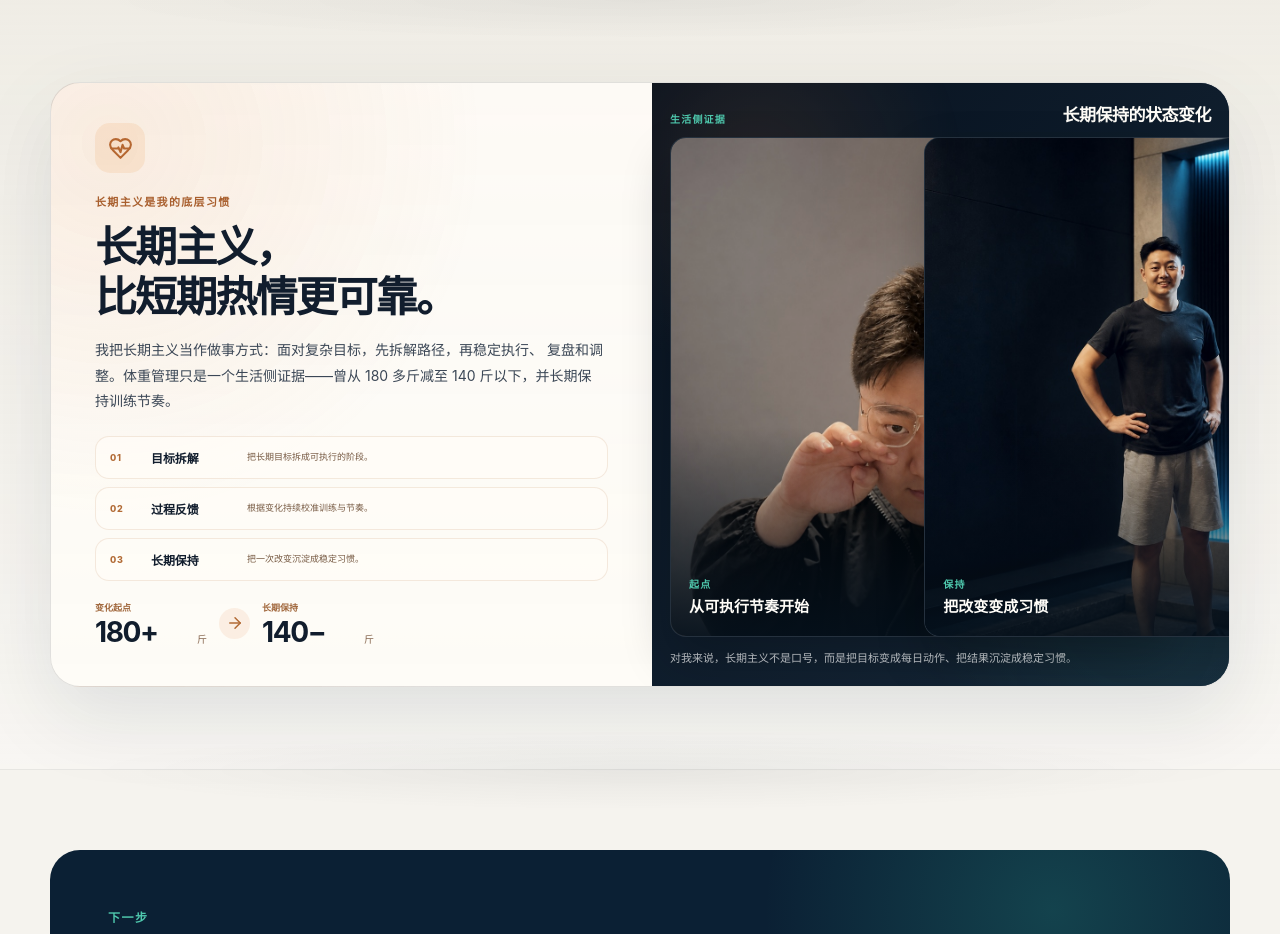
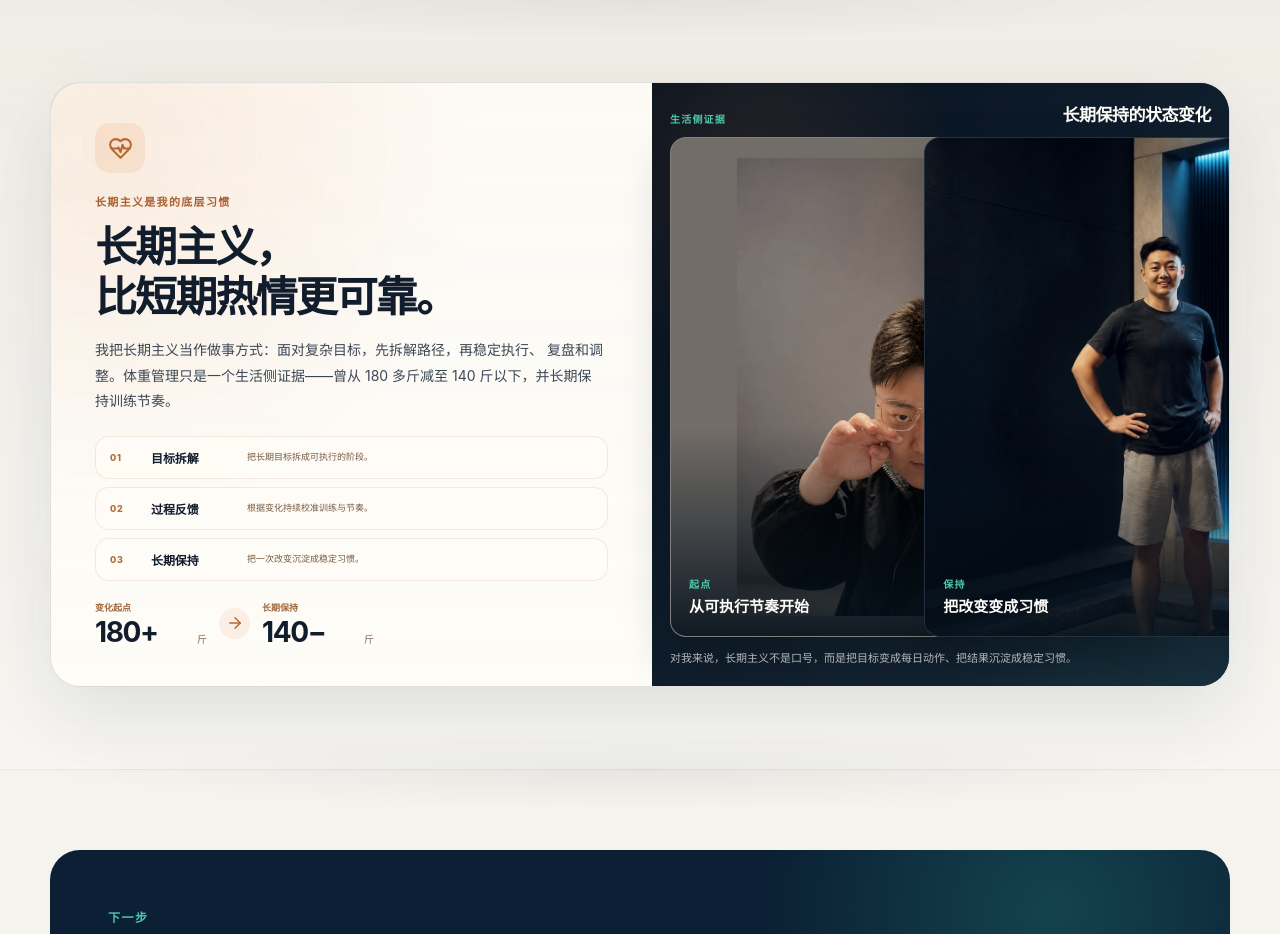
Before and after one commit to WalDesigner/melon-personal-proof-system, a Next.js app: page / in a window 1280 px wide. Shown: the part 3260-4194 px from the top of the page. Built offline with nearby package versions, Linux system fonts and the light colour scheme; no server answers.

Commit message:
fix: center discipline before photo composition

```diff
--- a/app/globals.css
+++ b/app/globals.css
@@ -1817,6 +1817,12 @@ p {
   box-shadow: 0 22px 48px rgba(0, 0, 0, 0.22);
 }
 
+.discipline-photo-before {
+  background:
+    radial-gradient(circle at 52% 48%, rgba(255, 255, 255, 0.08), transparent 42%),
+    #736d68;
+}
+
 .discipline-photo img {
   display: block;
   width: 100%;
@@ -1825,7 +1831,9 @@ p {
 }
 
 .discipline-photo-before img {
+  object-fit: contain;
   object-position: 50% 50%;
+  transform: scale(0.92);
   filter: saturate(0.9) contrast(1.02) brightness(0.94);
 }
 
```
